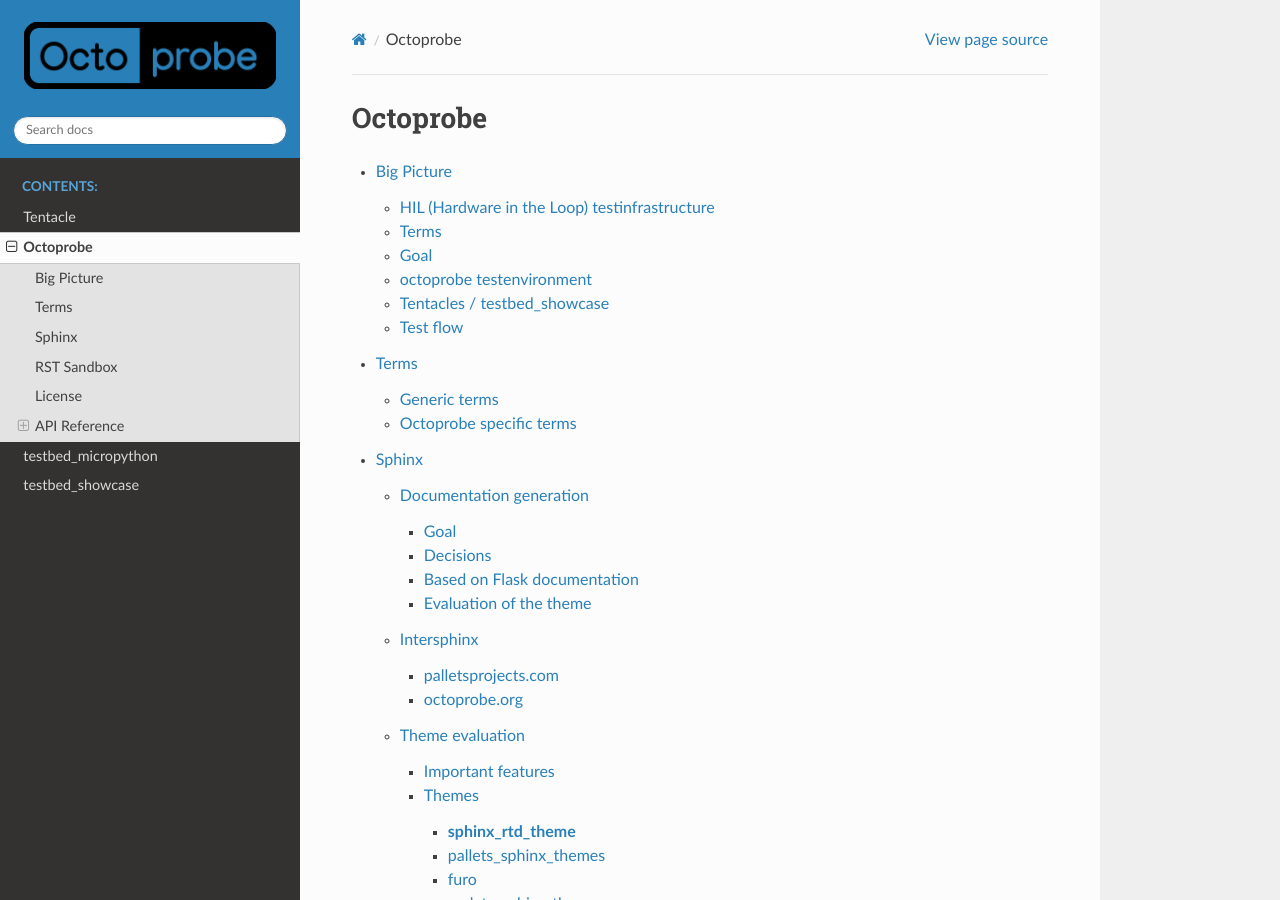
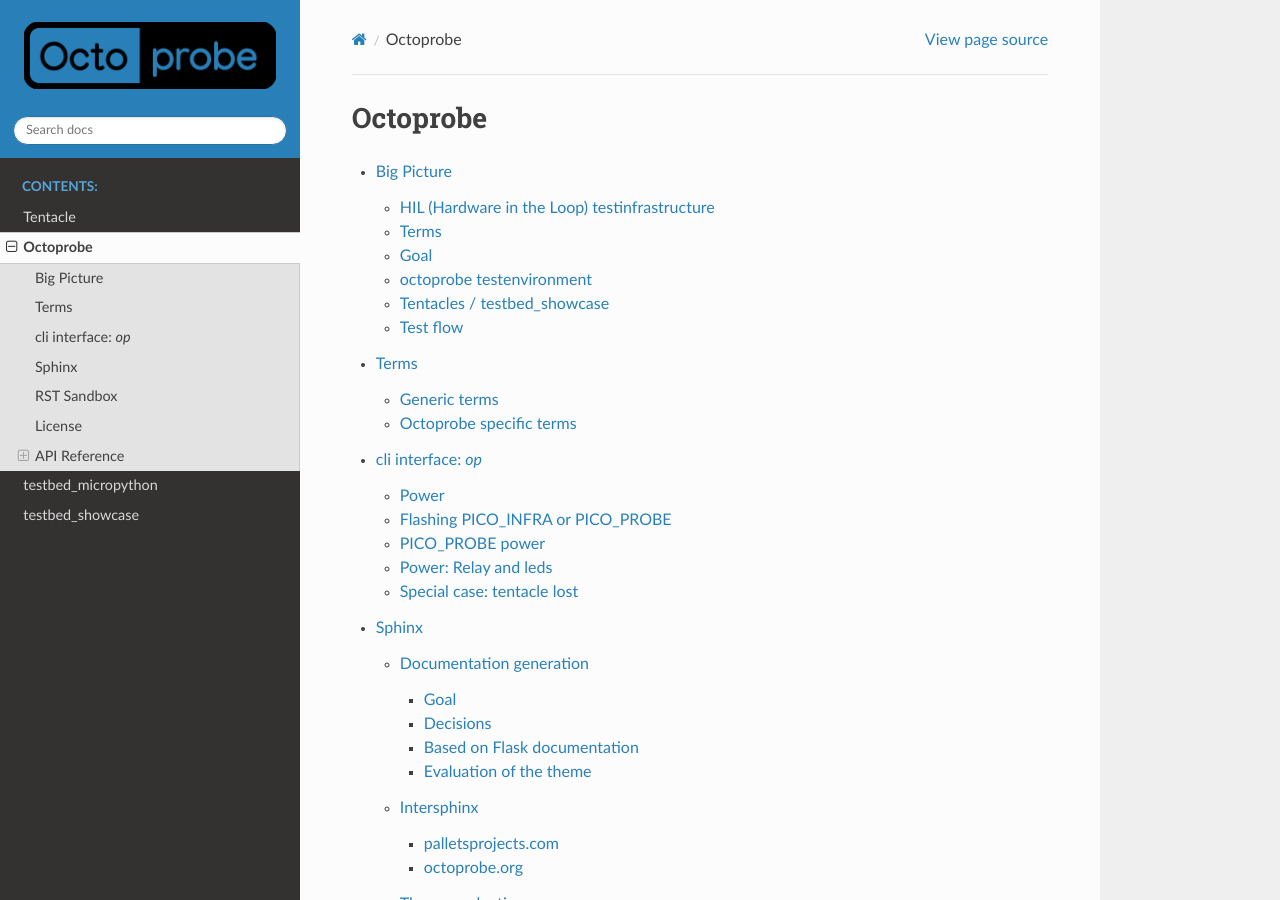
Before and after one commit to octoprobe/octoprobe, a Sphinx documentation site: the page built from docs/index.rst, in a window 1280 px wide and 900 px high. Built offline with Sphinx 7.4.7 and the Read the Docs theme 3.1.0, drawn with Linux system fonts in a browser that asks for light colours; the version number is read from the project's files by our own code; some of the changed lines change nothing that is shown.

Commit message:
Update documentation 'op_commands.rst'

```diff
--- /dev/null
+++ b/docs/design/op_command.rst
@@ -0,0 +1,107 @@
+cli interface: `op`
+===========================
+
+
+.. note::
+
+    Command line interface 'op' ('op' for 'octoprobe')
+
+
+    The command 'op' may be used to control the tentacle. The same commands are provided as a python interface which allow to build `testbeds_` like `testbed_showcase` and `testbed_micropython`.
+
+
+Power
+------
+
+
+Flashing PICO_INFRA or PICO_PROBE
+-----------------------------------
+
+.. note::
+
+    Below commands work the same with `bootmode-infra` and `bootmode-probe`.
+
+
+**Prepare to copy UF2 files onto the pico-disk**
+
+.. code-block:: bash
+
+    op bootmode-infra
+    Tentacle de64d401df5f-0d33 on USB 3-6.3.4.1 /dev/ttyACM1
+      PICO_INFRA: Power off.
+      PICO_INFRA: Press Boot Button.
+      PICO_INFRA: Power on.
+      PICO_INFRA: Release Boot Button.
+
+      PICO_INFRA: Detected on port 3-6.3.4.1.1. Please flash:
+        cp firmware.uf2 /media/maerki/RPI-RP2
+
+**Prepare for flashing with picotool**
+
+.. code-block:: bash
+
+    op bootmode-infra --picotool-cmd
+    Tentacle de64d401df5f-0d33 on USB 3-6.3.4.1 /dev/ttyACM0
+      PICO_INFRA: Power off.
+      PICO_INFRA: Press Boot Button.
+      PICO_INFRA: Power on.
+      PICO_INFRA: Release Boot Button.
+
+      PICO_INFRA: Detected on port 3-6.3.4.1.1. Please flash:
+        /home/maerki/octoprobe_downloads/binaries/x86_64/picotool load --update --bus 3 --address 67 --execute firmware.uf2
+
+**Flash a given uf2-file**
+
+.. code-block:: bash
+
+    op flash-infra RPI_PICO-20240602-v1.23.0.uf2
+
+
+PICO_PROBE power
+-----------------
+
+.. note::
+
+     The PICO_PROBE provides **no** leds indicating power or bootmode. You may observer the state using `sudo dmesg --follow`
+
+Depending on the software loaded on the PICO_PROBE, it may be used as UART+SWD or DAQ or micropython.
+
+These commands allow access the PICO_PROBE.
+
+**Default state: PICO_PROBE off and boot button unpressed**
+
+.. code-block:: bash
+
+    op power --off proberun --on probeboot
+
+**Power on PICO_PROBE in application mode**
+.. code-block:: bash
+
+    op power --on proberun
+
+**Power on PICO_PROBE in programming mode**
+
+.. code-block:: bash
+
+    op power --off probeboot
+    op power --on proberun
+
+Power: Relay and leds
+----------------------
+
+Possible values for below command: infra|infraboot|probeboot|proberun|dut|led_error|led_active|relay1|relay2|relay3|relay4|relay5|relay6|relay7
+
+.. code-block:: bash
+
+    op power --on relay2 --off relay3
+
+Special case: tentacle lost
+-----------------------------
+
+If PICO_INFRA is not powered on a tentacle, `op query` may not detect the serial number of the tentacle.
+
+**Below command powers PICO_INFRA on ALL tentacles**
+
+.. code-block:: bash
+
+    op power --poweron
--- a/docs/index.rst
+++ b/docs/index.rst
@@ -6,6 +6,7 @@
 
     big_picture.rst
     design/terms.rst
+    design/op_command.rst
     sphinx/index
     rst_sandbox/index
     license.rst
```
